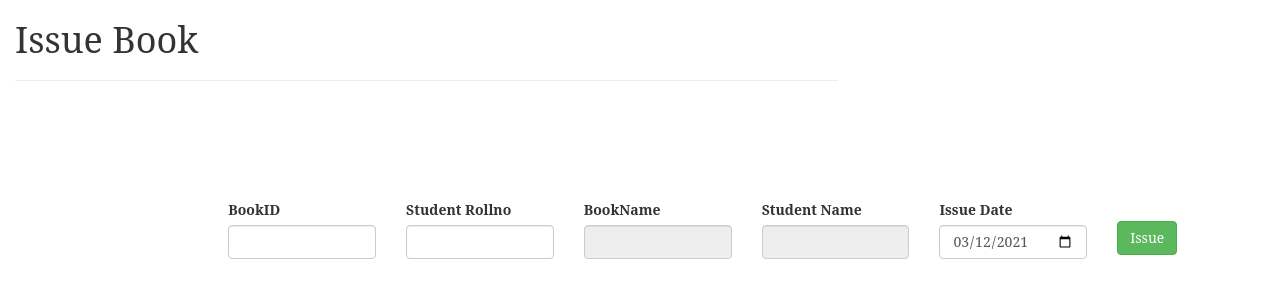
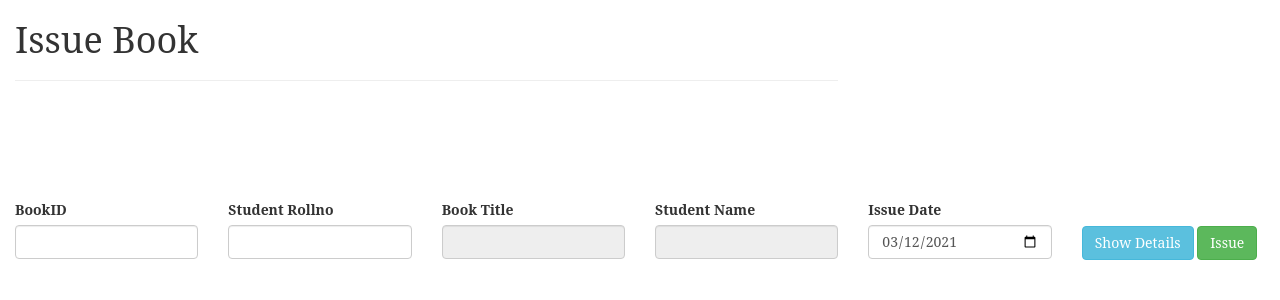
Before and after one commit to vineeth-vijayan/LMS, a PHP site: page /admin_issue.php in a window 1280 px wide. Shown: the part 52-352 px from the top of the page. Run offline with PHP 8.4, Linux system fonts and the light colour scheme; the visitor is signed in with stand-in values (Sample User, id 1).

Commit message:
Issue Book to student

```diff
--- a/admin_issue.php
+++ b/admin_issue.php
@@ -1,3 +1,11 @@
+<?php
+  session_start();
+  if(!isset($_SESSION['admin_user'])){
+    header('location:login.php');
+  }
+  include_once("config.php");
+?>
+
 <!DOCTYPE html>
 <html lang="en">
 <head>
@@ -25,9 +33,49 @@
       height: 100%;
     }
   </style>
+  <script>
+    document.getElementById("book_name").value="Oliver Twist";
+    document.getElementById("stud_name").value="Amaya Vinod";
+  </script>
 </head>
 <body>
-
+<?php
+  if(isset($_REQUEST["issue_book"])){
+    $bid = $_REQUEST["book_id"];
+    $roll = $_REQUEST["stud_rollno"];
+    $date = $_REQUEST["issue_date"];
+    $query = "SELECT * FROM Book WHERE book_id='".$bid."'";
+    $result = mysqli_query($con, $query);
+    if(mysqli_num_rows($result)==1){
+      $row = mysqli_fetch_array($result);
+      if($row['issued']==1){
+        $error = "<script>alert('Book Already Issued!!Check BookID!!....');</script>";
+      }
+      else{
+        $query = "SELECT * FROM Student WHERE stud_rollno='".$roll."'";
+        $result = mysqli_query($con, $query);
+        if(mysqli_num_rows($result)==1){
+          $query = "INSERT INTO BookIssue(book_id, stud_rollno, issue_date, fine) VALUES('".$bid."', '".$roll."', '".$date."', 0)";
+          if(mysqli_query($con, $query)){
+            $error = "<script>alert('Issued Successfully!!.....');</script>";
+            $query = "UPDATE Book SET issued=1 WHERE book_id='".$bid."'";
+            mysqli_query($con, $query);
+          }
+          else{
+            $error = "<script>alert('Something went wrong!!.....');</script>";
+          }
+        }
+        else{
+          $error = "<script>alert('Student Not Found!!....');</script>";
+        }
+      }
+    }
+    else{
+      $error = "<script>alert('Book Not Found!!....');</script>";
+    }
+    echo $error;
+  }
+?>
 <nav class="navbar navbar-inverse">
   <div class="container-fluid">
     <div class="navbar-header">
@@ -65,36 +113,58 @@
     </div>
   </div>
   <div class="row content" style="margin-top:-20%;">
-    <div class="col-sm-2 text-left">
-    </div>
-    <div class="col-sm-10 text-left">
+    <div class="col-sm-12 text-left">
       <div class="form-group row">
+        <form action="" method="POST">
           <div class="col-xs-2">
             <label for="ex2">BookID</label>
-          <input class="form-control" id="ex2" type="text">
+            <input class="form-control" id="book_id" name="book_id" type="text">
           </div>
           <div class="col-xs-2">
             <label for="ex2">Student Rollno</label>
-          <input class="form-control" id="ex2" type="text">
+            <input class="form-control" id="stud_rollno" name="stud_rollno" type="text">
           </div>
           <div class="col-xs-2">
-          <label for="ex2">BookName</label>
-          <input class="form-control" id="ex2" type="text" readonly>
+            <label for="ex2">Book Title</label>
+            <input class="form-control" id="book_name" name="book_name" type="text" disabled>
           </div>
           <div class="col-xs-2">
             <label for="ex2">Student Name</label>
-          <input class="form-control" id="ex2" type="text" readonly>
+            <input class="form-control" id="stud_name" name="stud_name" type="text" readonly>
           </div>
+          <?php
+            if(isset($_REQUEST["show"])){
+              $bid = $_REQUEST["book_id"];
+              $roll = $_REQUEST["stud_rollno"];
+              $msg = '<script>document.getElementById("book_id").value="'.$bid.'";document.getElementById("stud_rollno").value="'.$roll.'";';
+              $query = "SELECT * FROM Book WHERE book_id='".$bid."'";
+              $result = mysqli_query($con, $query);
+              if(mysqli_num_rows($result)==1){
+                $row = mysqli_fetch_array($result);
+                $msg .= 'document.getElementById("book_name").value="'.$row["book_title"].'";';
+              }
+              $query = "SELECT * FROM Student WHERE stud_rollno='".$roll."'";
+              $result = mysqli_query($con, $query);
+              if(mysqli_num_rows($result)==1){
+                $row = mysqli_fetch_array($result);
+                $msg .= 'document.getElementById("stud_name").value="'.$row["stud_name"].'";';
+              }
+              $msg .= "</script>";
+              echo $msg;
+            }
+          ?>
           <div class="col-xs-2">
             <label for="date">Issue Date</label>
-          <input id="date" class="form-control" type="date">
+            <input id="issue_date" name="issue_date" class="form-control" type="date">
             <script>
-            document.getElementById('date').valueAsDate = new Date();
+              document.getElementById('issue_date').valueAsDate = new Date();
             </script>
           </div>
           <div class="col-xs-2" style="margin-top:2%;">
-          <button class="btn btn-success" type="button" name="add">Issue</button>
+            <button class="btn btn-info" type="submit" name="show">Show Details</button>
+            <button class="btn btn-success" type="submit" name="issue_book">Issue</button>
           </div>
+        </form>
       </div>
     </div>
   </div>
```
Lines whose indentation alone changed are shown as unchanged.
